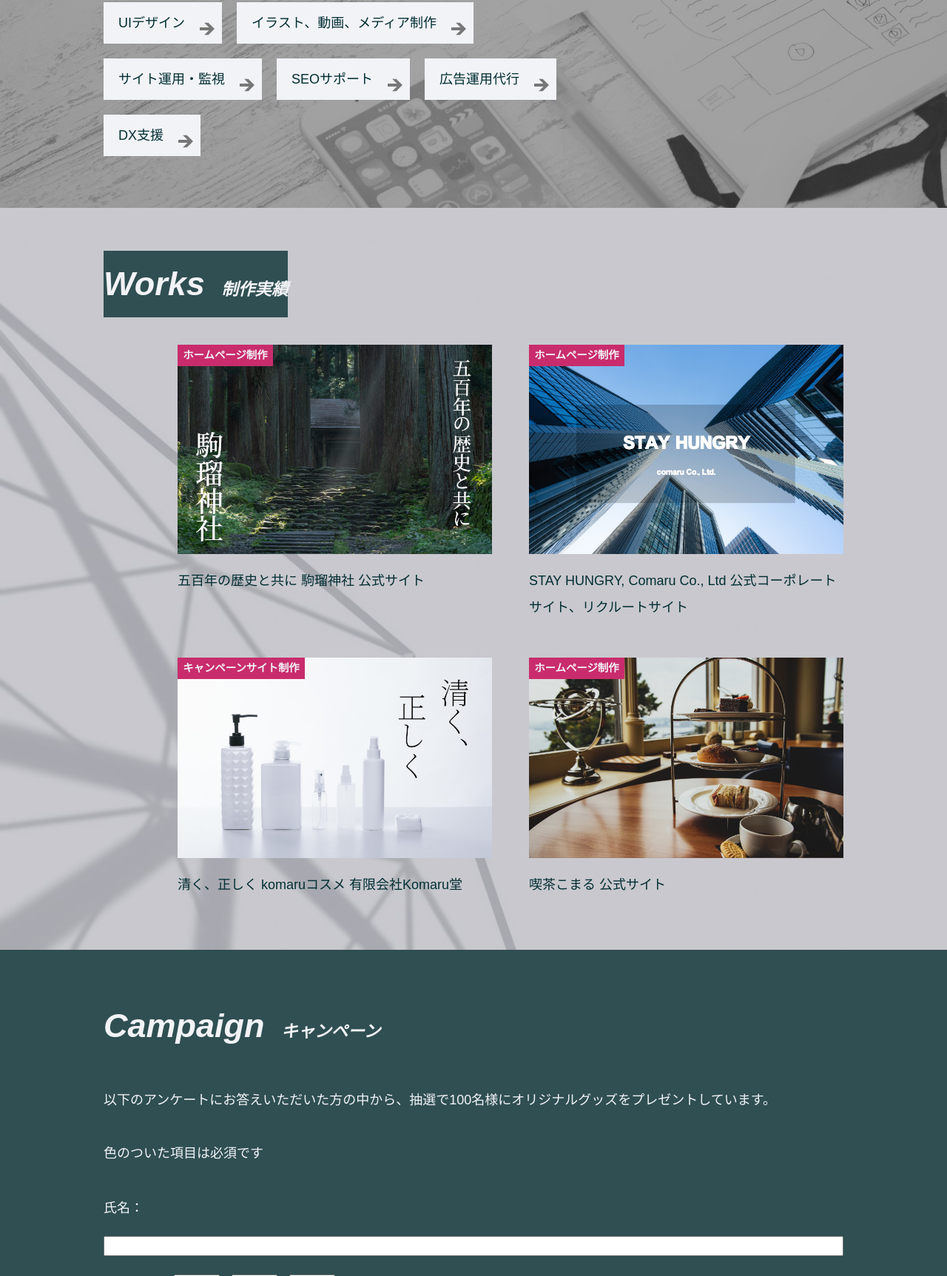
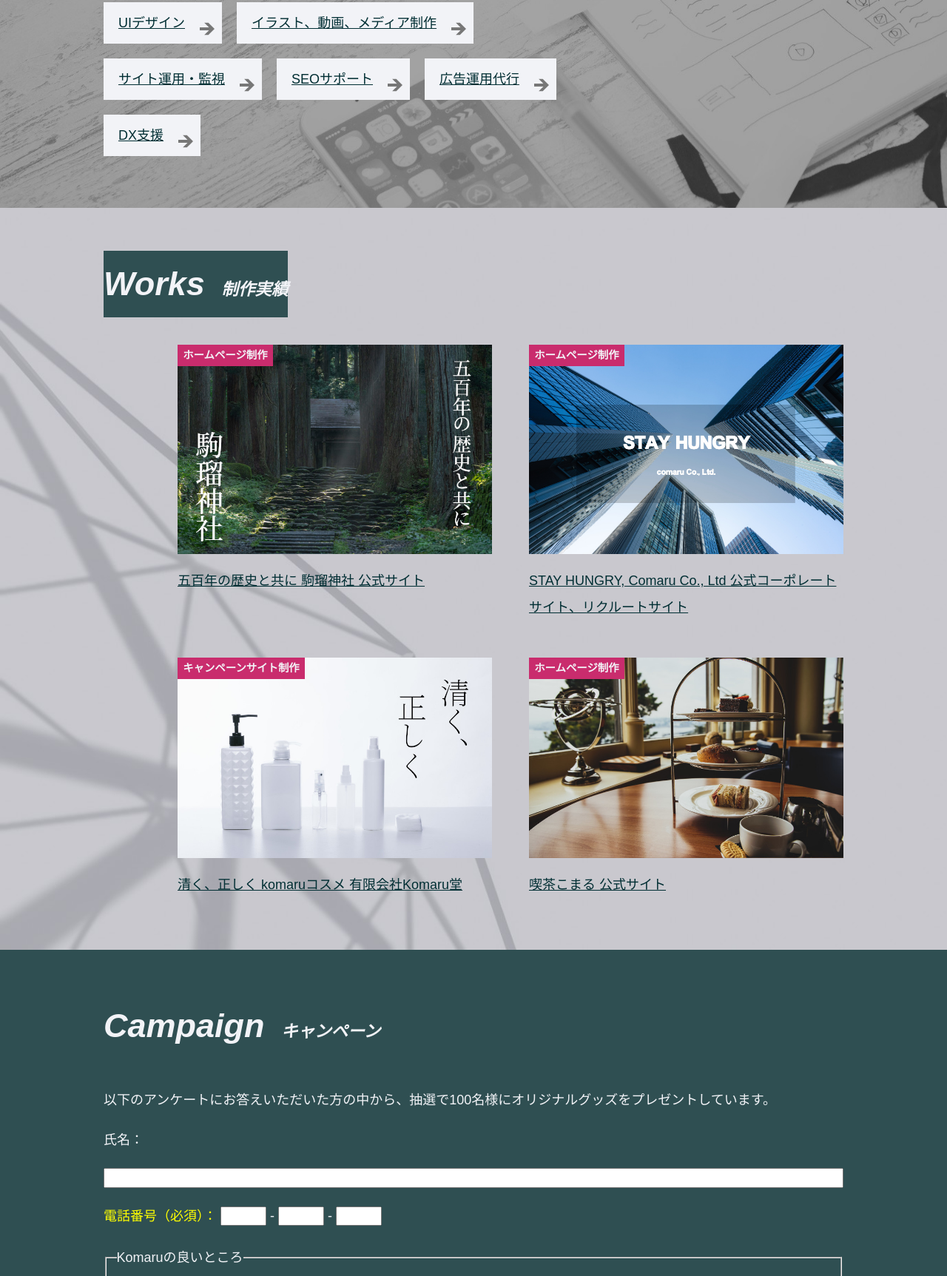
Before and after one commit to sititou70/komaru-corp-a11y, a website: page src/index.html in a window 1280 px wide. Shown: the part 1075-2800 px from the top of the page at 74% size. Drawn offline with nearby package versions, Linux system fonts and the light colour scheme; files that its build step writes are made by us from their sources.

Commit message:
fix: 色の使用
- リンクに下線を追加
- フォームの必須項目: ラベルに「必須」を追加

```diff
--- a/src/index.html
+++ b/src/index.html
@@ -138,12 +138,10 @@
           </p>
 
           <form>
-            <p>色のついた項目は必須です</p>
-
             氏名：<input name="name" />
 
             <label class="tel">
-              <span class="required">電話番号：</span>
+              <span class="required">電話番号（必須）：</span>
               <input name="tal1" required="required" /> -
               <input name="tel2" required="required" /> -
               <input name="tel3" required="required" />
--- a/src/styles/footer.scss
+++ b/src/styles/footer.scss
@@ -6,9 +6,5 @@
     margin: auto;
     padding: 20px 40px;
     max-width: var(--px-max-width);
-
-    a {
-      text-decoration: none;
-    }
   }
 }
--- a/src/styles/nav.scss
+++ b/src/styles/nav.scss
@@ -70,7 +70,6 @@
           align-items: baseline;
           padding-right: 1em;
           font-size: 3rem;
-          text-decoration: none;
 
           span {
             font-size: 0.5em;
--- a/src/styles/service.scss
+++ b/src/styles/service.scss
@@ -24,7 +24,6 @@
         display: block;
         padding: 10px 50px 10px 20px;
         max-width: 500px;
-        text-decoration: none;
         background-color: var(--color-base);
         &:hover {
           color: var(--color-base);
--- a/src/styles/works.scss
+++ b/src/styles/works.scss
@@ -21,7 +21,6 @@
         position: relative;
         display: block;
         min-width: 400px;
-        text-decoration: none;
         opacity: 0;
         &:hover {
           filter: brightness(70%);
```
